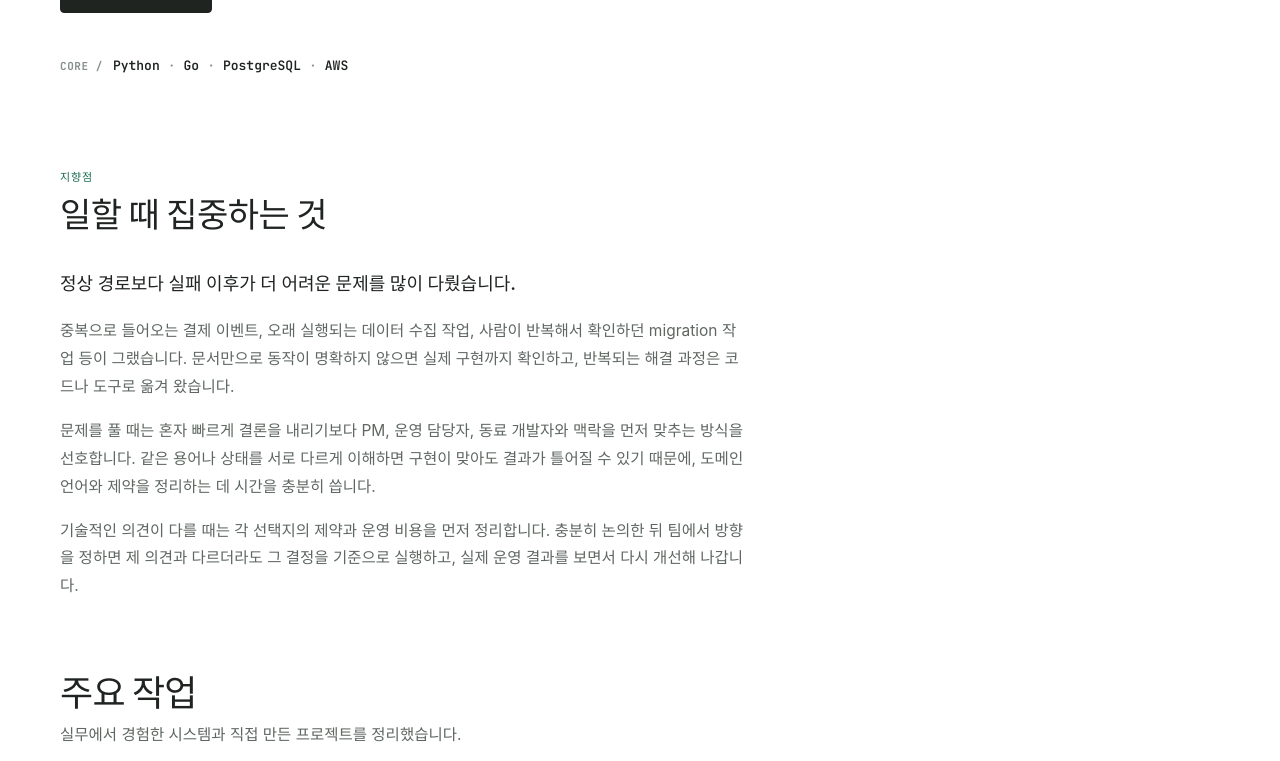
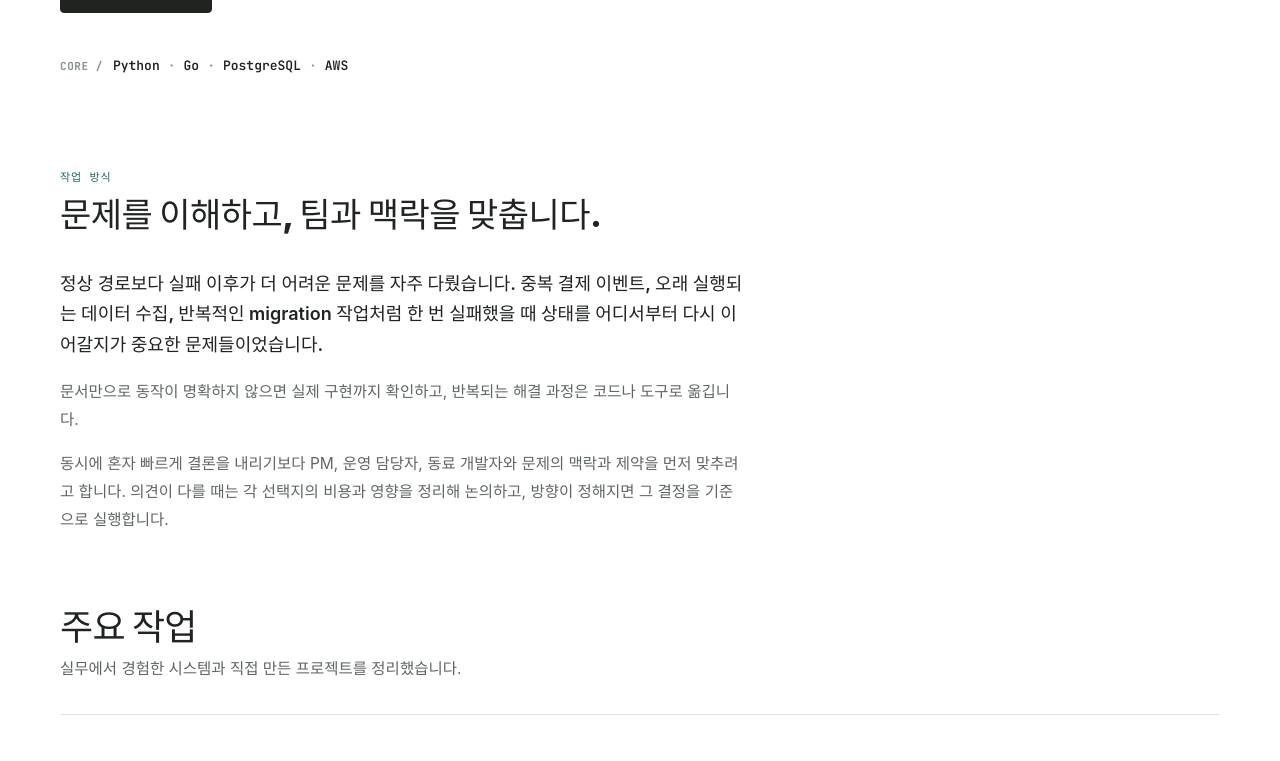
Before and after one commit to jaeyoung0509/jaeyoung0509.github.io, a SvelteKit app: page /about in a window 1280 px wide. Shown: the part 484-1245 px from the top of the page. Built offline with nearby package versions, Linux system fonts and the light colour scheme.

Commit message:
feat: refine approach section to '문제를 이해하고, 팀과 맥락을 맞춥니다'

```diff
--- a/src/components/PortfolioHome.svelte
+++ b/src/components/PortfolioHome.svelte
@@ -84,12 +84,11 @@
         techStack: ["Python", "Go", "PostgreSQL", "AWS"],
       },
       about: {
-        eyebrow: "Focus",
-        title: "What I Focus On",
-        p1: "In production, handling failure recovery rather than the happy path has consistently been the most critical problem.",
-        p2: "Whether duplicate inbound payment events, long-running data extraction jobs, or repetitive manual migration steps, I trace actual implementations when documentation is ambiguous and turn recurring recovery procedures into code and tools.",
-        p3: "When solving problems, I prefer aligning on context and constraints with PMs, operations, and fellow engineers over rushing to isolated conclusions. If domain terms or lifecycle states are interpreted differently across teams, even correct implementations lead to wrong outcomes—so standardizing shared language and operational boundaries comes first.",
-        p4: "When technical opinions diverge, I map out the operational constraints and tradeoffs of each option first. Once the team aligns on a direction—even if different from my initial preference—I execute against that decision and iterate based on real operational feedback.",
+        eyebrow: "Approach",
+        title: "Understanding Problems & Aligning Context with the Team",
+        p1: "In production, handling failure recovery rather than the happy path has consistently been the most critical problem. Managing duplicate payment events, long-running data collection, or repetitive migration workflows taught me the importance of knowing exactly where and how to resume execution after failures.",
+        p2: "When documentation is ambiguous, I trace actual implementations and turn recurring recovery procedures into code and tools.",
+        p3: "At the same time, rather than rushing to solo conclusions, I align on context and constraints with PMs, operations, and fellow engineers. When opinions diverge, I map out the costs and operational impacts of each option, and once a direction is decided, I execute fully aligned with the team's consensus.",
       },
       work: {
         title: "Selected Work",
@@ -171,12 +170,11 @@
         techStack: ["Python", "Go", "PostgreSQL", "AWS"],
       },
       about: {
-        eyebrow: "지향점",
-        title: "일할 때 집중하는 것",
-        p1: "정상 경로보다 실패 이후가 더 어려운 문제를 많이 다뤘습니다.",
-        p2: "중복으로 들어오는 결제 이벤트, 오래 실행되는 데이터 수집 작업, 사람이 반복해서 확인하던 migration 작업 등이 그랬습니다. 문서만으로 동작이 명확하지 않으면 실제 구현까지 확인하고, 반복되는 해결 과정은 코드나 도구로 옮겨 왔습니다.",
-        p3: "문제를 풀 때는 혼자 빠르게 결론을 내리기보다 PM, 운영 담당자, 동료 개발자와 맥락을 먼저 맞추는 방식을 선호합니다. 같은 용어나 상태를 서로 다르게 이해하면 구현이 맞아도 결과가 틀어질 수 있기 때문에, 도메인 언어와 제약을 정리하는 데 시간을 충분히 씁니다.",
-        p4: "기술적인 의견이 다를 때는 각 선택지의 제약과 운영 비용을 먼저 정리합니다. 충분히 논의한 뒤 팀에서 방향을 정하면 제 의견과 다르더라도 그 결정을 기준으로 실행하고, 실제 운영 결과를 보면서 다시 개선해 나갑니다.",
+        eyebrow: "작업 방식",
+        title: "문제를 이해하고, 팀과 맥락을 맞춥니다.",
+        p1: "정상 경로보다 실패 이후가 더 어려운 문제를 자주 다뤘습니다. 중복 결제 이벤트, 오래 실행되는 데이터 수집, 반복적인 migration 작업처럼 한 번 실패했을 때 상태를 어디서부터 다시 이어갈지가 중요한 문제들이었습니다.",
+        p2: "문서만으로 동작이 명확하지 않으면 실제 구현까지 확인하고, 반복되는 해결 과정은 코드나 도구로 옮깁니다.",
+        p3: "동시에 혼자 빠르게 결론을 내리기보다 PM, 운영 담당자, 동료 개발자와 문제의 맥락과 제약을 먼저 맞추려고 합니다. 의견이 다를 때는 각 선택지의 비용과 영향을 정리해 논의하고, 방향이 정해지면 그 결정을 기준으로 실행합니다.",
       },
       work: {
         title: "주요 작업",
@@ -349,7 +347,6 @@
       <p class="about-lead-statement">{c.about.p1}</p>
       <p class="about-sub-statement">{c.about.p2}</p>
       <p class="about-sub-statement">{c.about.p3}</p>
-      <p class="about-sub-statement">{c.about.p4}</p>
     </div>
   </section>
 
```
Also changed, not shown: 1 other file (tests, documents, lock files or other folders).
